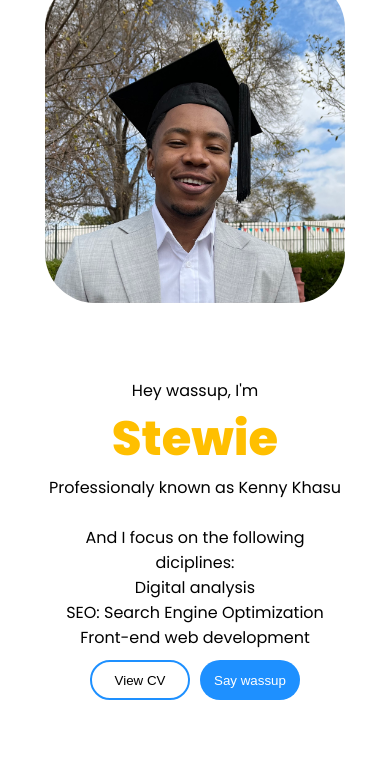
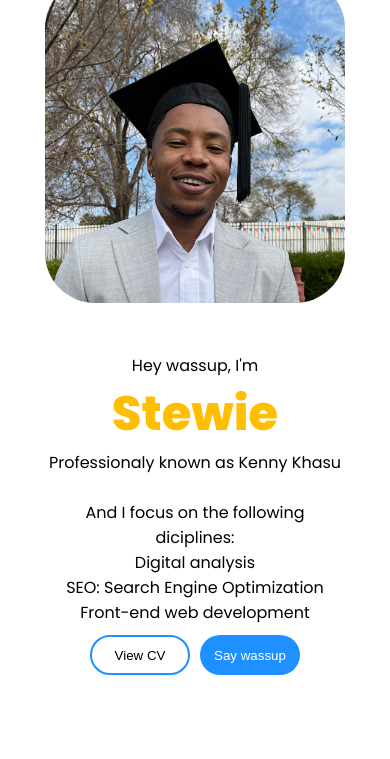
Before and after one commit to StewieKenny/stewies-portfolio, a plain HTML site: page index.html in a window 390 px wide. Shown: the part 85-844 px from the top of the page. Drawn offline with Linux system fonts and the light colour scheme.

Commit message:
Update mediaqueries.css

```diff
--- a/mediaqueries.css
+++ b/mediaqueries.css
@@ -76,7 +76,7 @@
     }
     .text-box{
         width: 300px;
-        margin-top: -100px;
+        margin-top: -125px;
     }
     .social-box{
         width: 100px;
```
